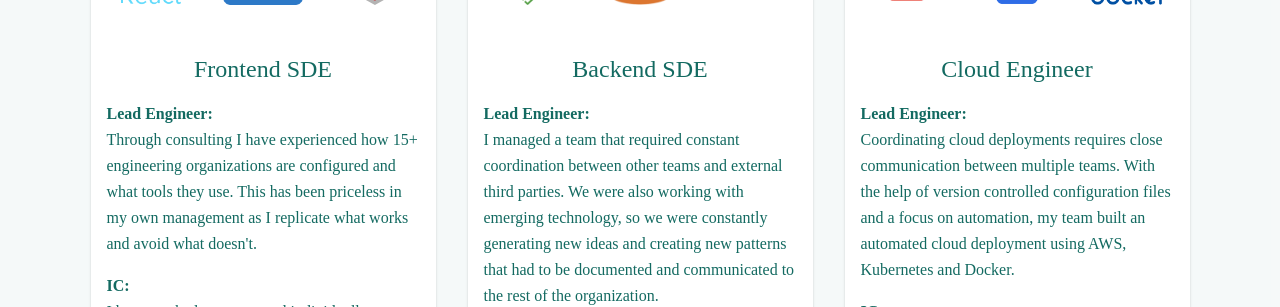
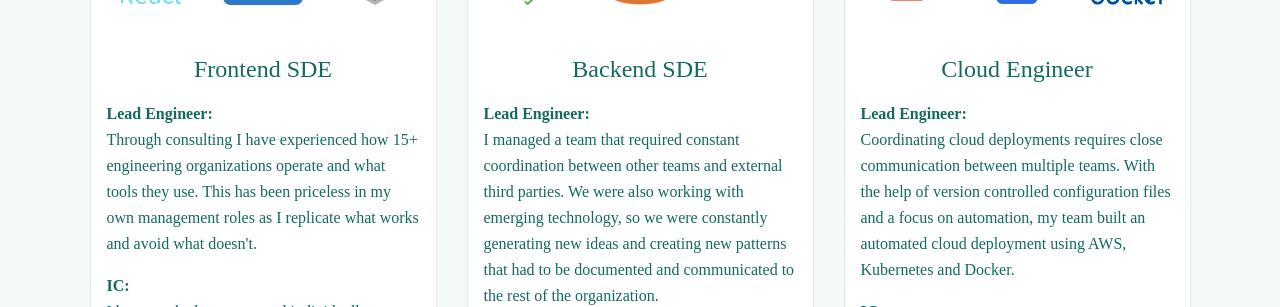
Before and after one commit to akallbold/notnotanna-mui, a React (Create React App) app: page / in a window 1280 px wide. Shown: the part 940-1247 px from the top of the page. Built offline with nearby package versions, Linux system fonts and the light colour scheme; a web font is replaced by a local one.

Commit message:
updated text

```diff
--- a/src/components/sections/about/PridePanel.tsx
+++ b/src/components/sections/about/PridePanel.tsx
@@ -24,7 +24,7 @@ export default function PridePanel(data: any) {
                     Alto. I loved the group and asked the founder, Leanne, if I
                     could start a Los Angeles Chapter. The Los Angeles chapter of
                     LWT had close to 300 members by the time I
-                    left for business school and now the organization has over
+                    left LA for business school and now the organization has over
                     100,000 members worldwide.`}
               </Typography>
             </Grid>
--- a/src/data/pictures.js
+++ b/src/data/pictures.js
@@ -14,7 +14,7 @@ export const GoogleGlass = {
   date: "2014",
   description: {
     de: "OK Google - let's bring Glasses back, we are ready this time.",
-    en: "OK Google - let's bring Glasses back, we are ready this time. It's hard to believe how far ahead of it's time the Google Glass was. I remember putting them on and being blown away, but being less excited by the $1,500 price tag.",
+    en: "OK Google - let's bring Glasses back, we are ready this time. It's hard to believe how far ahead of it's time the Google Glass was. I remember putting them on and being blown away. I am looking forward to seeing how this space develops.",
     es: "OK Google - let's bring Glasses back, we are ready this time.",
     se: "OK Google - let's bring Glasses back, we are ready this time.",
   },
@@ -49,7 +49,7 @@ export const MacIcon = {
   date: "2020",
   description: {
     de: "First time creating AR application using MagicLeap. No one told me I would need to learn Unity.",
-    en: "Big Susan Kare fan. Its incredible what she could fit in a 32x32 pixel grid.",
+    en: "I am a big Susan Kare fan. Its incredible what she could fit in a 32x32 pixel grid.",
     es: "First time creating AR application using MagicLeap. No one told me I would need to learn Unity.",
     se: "First time creating AR application using MagicLeap. No one told me I would need to learn Unity.",
   },
--- a/src/data/work.js
+++ b/src/data/work.js
@@ -6,7 +6,7 @@ export const SoftwareDevelopmentFront = {
     { src: "/images/work/angular.svg", alt: "angular logo" },
   ],
   leadExperience:
-    "Through consulting I have experienced how 15+ engineering organizations are configured and what tools they use. This has been priceless in my own management as I replicate what works and avoid what doesn't.",
+    "Through consulting I have experienced how 15+ engineering organizations operate and what tools they use. This has been priceless in my own management roles as I replicate what works and avoid what doesn't.",
   icExperience:
     "I have worked on teams and individually on projects in different languages and industries, with a focus on Javascript. There is too much to capture here, but I'd love to discuss anything if you'd like to reach out!",
 };
```
